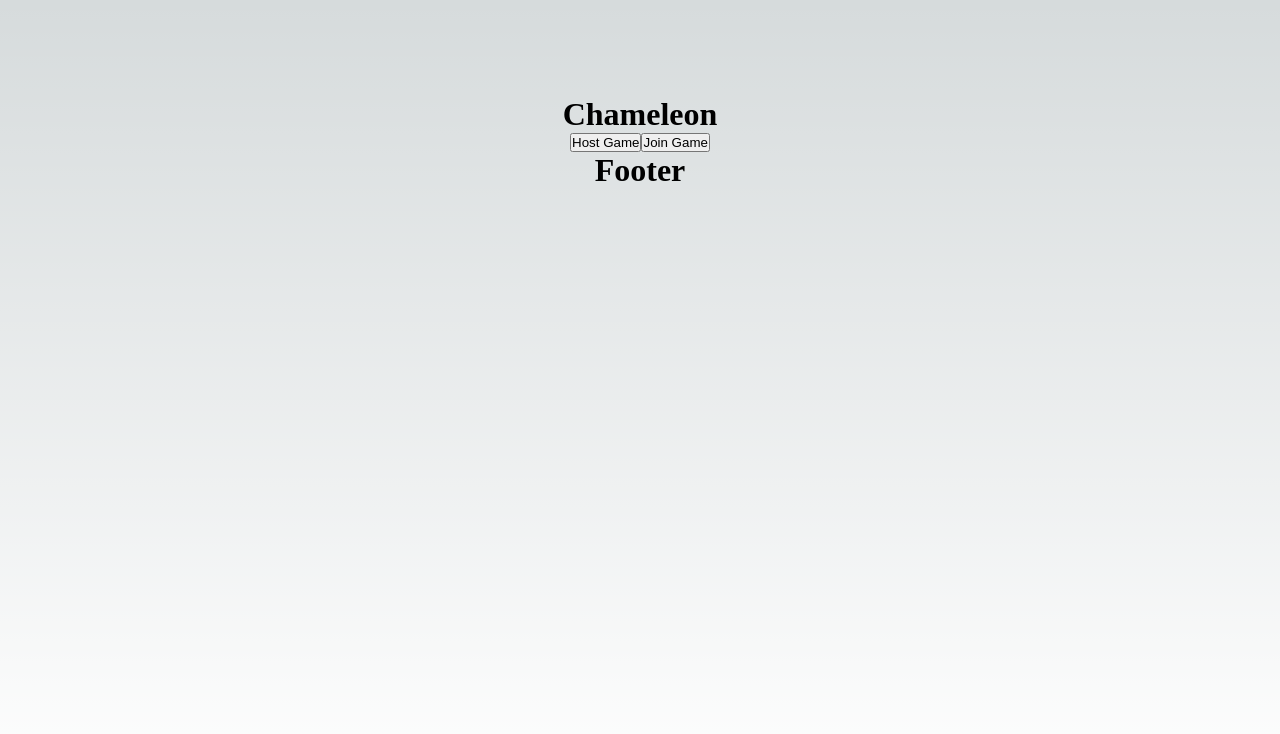
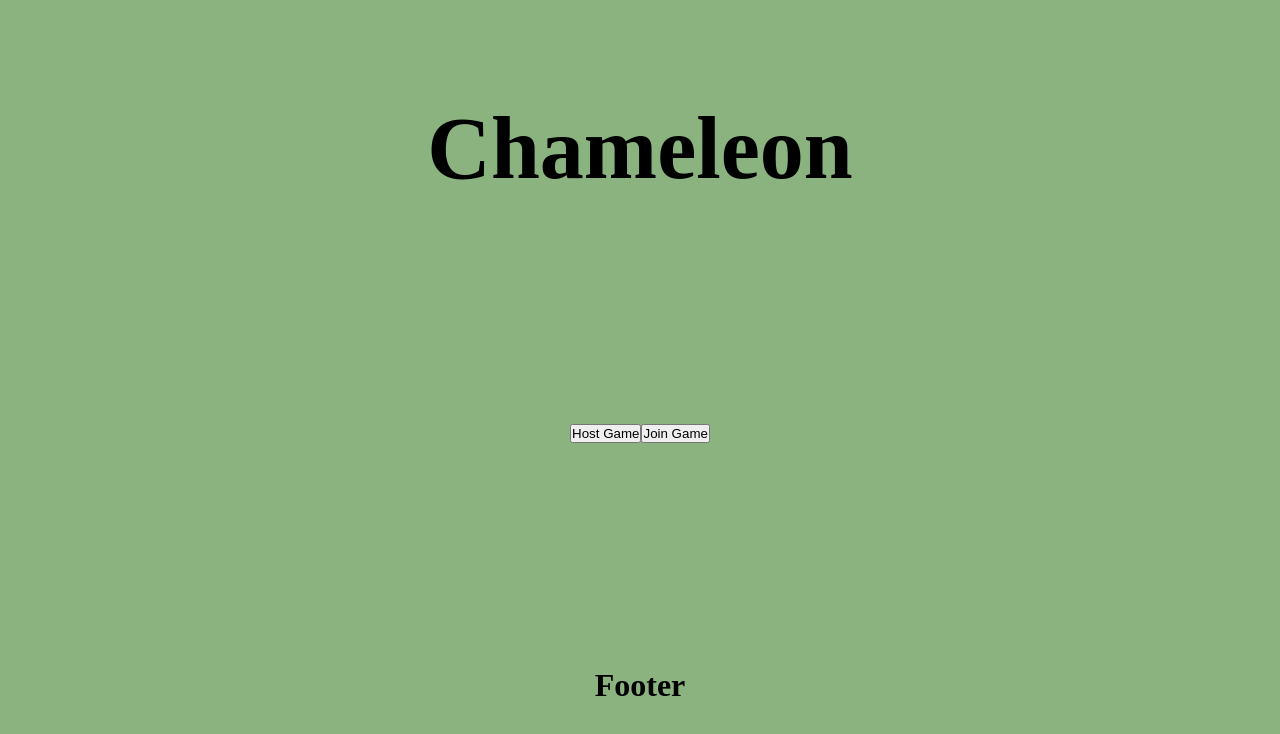
Before and after one commit to jordannapoleon/Chameleon_Clone, a Next.js app: page / in a window 1280 px wide. Shown: the top 734 px of the page. Built offline with nearby package versions, Linux system fonts and the light colour scheme.

Commit message:
added color and areas for the home page

```diff
--- a/package.json
+++ b/package.json
@@ -9,6 +9,7 @@
     "lint": "next lint"
   },
   "dependencies": {
+    "@next/font": "^14.1.0",
     "eslint": "8.48.0",
     "eslint-config-next": "13.4.19",
     "next": "13.4.19",
--- a/pages/components/Layout/Footer.js
+++ b/pages/components/Layout/Footer.js
@@ -1,6 +1,8 @@
+import css from '@/styles/Layout.module.css'
+
 const Footer = () => {
     return (
-        <h1>Footer</h1>
+        <h1 className={`${css.footer}`}>Footer</h1>
     )
 };
 
--- a/pages/components/Layout/Header.js
+++ b/pages/components/Layout/Header.js
@@ -2,7 +2,9 @@ import css from '@/styles/Layout.module.css'
 
 const Header = () => {
     return (
-        <h1 className={`${css.headerLayout}`}>Chameleon</h1>
+
+            <h1 className={`${css.header}`}>Chameleon</h1>
+
     )
 };
 
--- a/pages/components/Layout/Layout.js
+++ b/pages/components/Layout/Layout.js
@@ -2,10 +2,9 @@
 import React, { useEffect, useState } from "react";
 import Header from "./Header";
 import Footer from "./Footer";
-//Pages
 
 //Styling
-const Layout = ({ children }) => {
+export default function Layout({ children }){
 
     return(
         <>
@@ -13,8 +12,7 @@ const Layout = ({ children }) => {
             {children}
             <Footer />
         </>
+
     );
 
 };
-
-export default Layout;
--- a/styles/Layout.module.css
+++ b/styles/Layout.module.css
@@ -1,3 +1,11 @@
-.headerLayout{
+.header{
+    display: flex;
+    align-items: center;
+    height: 13vh;
+    font-size: 11vh;
 
 }
+
+.footer {
+    bottom: 0;
+}
--- a/styles/globals.css
+++ b/styles/globals.css
@@ -45,7 +45,7 @@
 #__next {
   display: flex;
   flex-direction: column;
-  /* justify-content: space-between; */
+  justify-content: space-between;
   align-items: center;
   padding: 6rem;
   min-height: 100vh;
@@ -97,13 +97,14 @@ body {
 }
 
 body {
-  color: rgb(var(--foreground-rgb));
+  /* color: rgb(var(--foreground-rgb));
   background: linear-gradient(
       to bottom,
       transparent,
       rgb(var(--background-end-rgb))
     )
-    rgb(var(--background-start-rgb));
+    rgb(var(--background-start-rgb)); */
+    background-color: rgb(139, 179, 128);
 }
 
 a {
```
Also changed, not shown: pages/components/Fonts/Fonts.js (added, +7 -0 lines), 1 other file (tests, documents, lock files or other folders).
